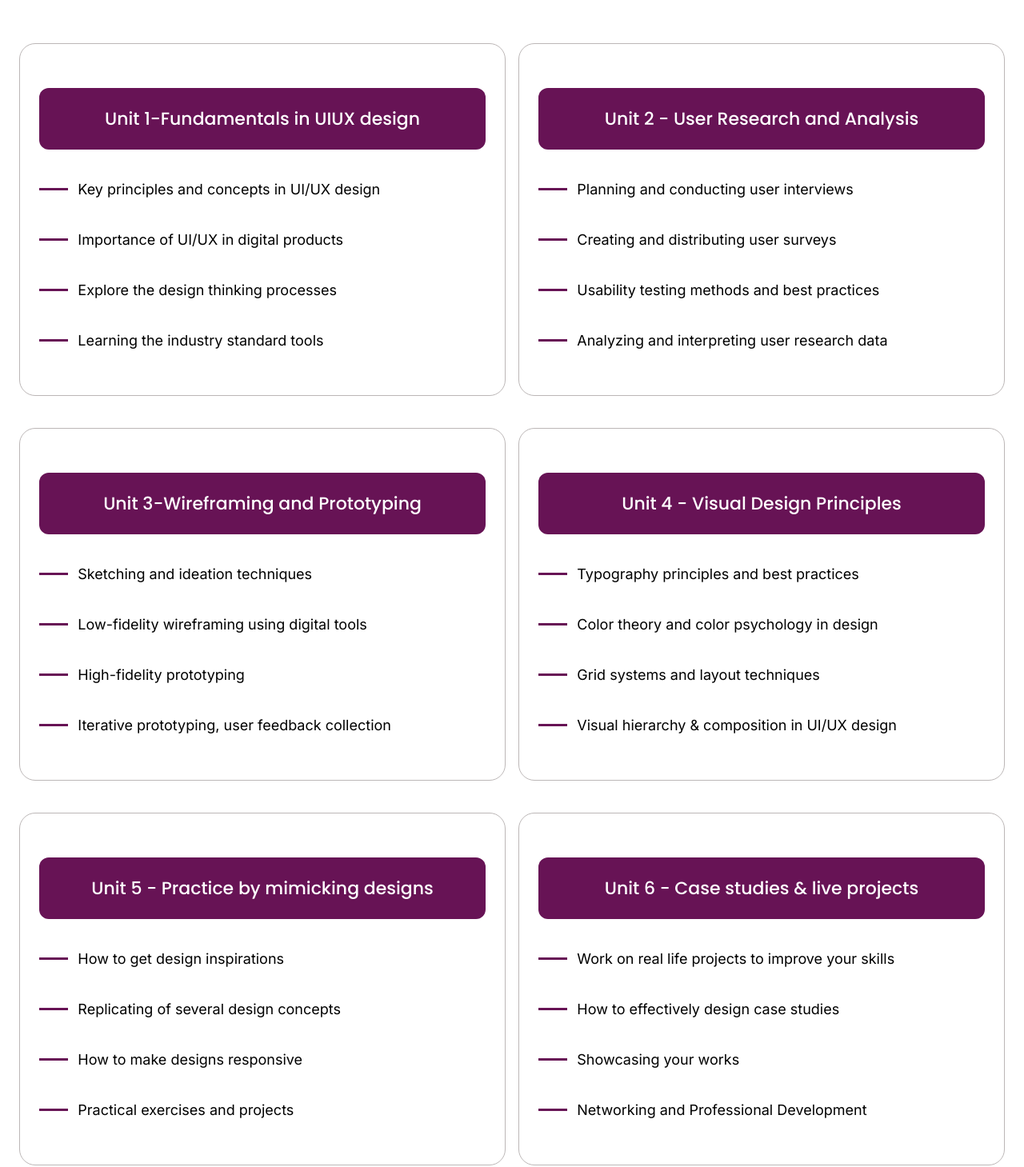
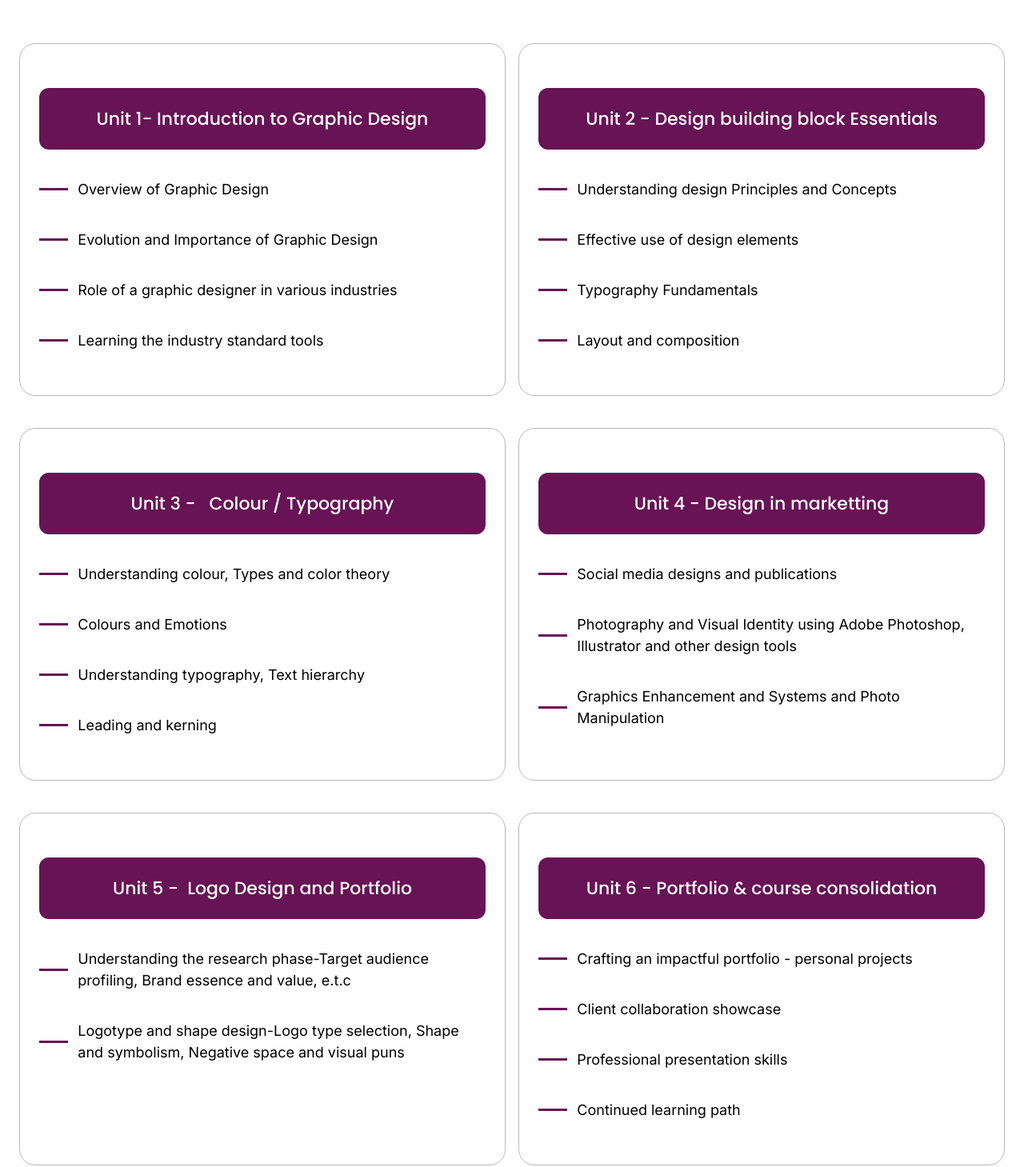
Before and after one commit to Jibs-Jibz/lex-designs-academy, a Next.js app: page /courses/graphics-design in a window 1280 px wide. Shown: the part 1734-3193 px from the top of the page at 80% size. Built offline with nearby package versions, Linux system fonts and the light colour scheme.

Commit message:
update graphics course content

```diff
--- a/src/components/courses/Section2.jsx
+++ b/src/components/courses/Section2.jsx
@@ -19,13 +19,13 @@ const Section2 = ({ element, index, openModal }) => {
       </h2>
       <div className=" grid grid-cols-3 2xl:grid-cols-2 justify-items-stretch   items-center md:grid-cols-1 gap-4  gap-y-10 lg:gap-y-6 w-full  ">
         {element.courseContent.map((item, index) => (
-          <div className=" px-[4%] xl:px-[3%] rounded-[20px] w-full justify-self-center border border-[#BCB7B7] max-w-[639px] md:w-full py-[55px] lg:py-[30px] flex flex-col  gap-9 lg:gap-6 ">
+          <div className="h-full px-[4%] xl:px-[3%] rounded-[20px] w-full justify-self-center border border-[#BCB7B7] max-w-[639px] md:w-full py-[55px] lg:py-[30px] flex flex-col  gap-9 lg:gap-6 ">
             <div className=" py-[22px] lg:py-[18px] xs:px-4 xs:text-center flex justify-center rounded-xl bg-lexPrimary text-white text-[24px] cs1:text-[22px] xl:text-lg lg:text-base md:text-base font-medium  ">
               {item.title}
             </div>
             {item.data.map((single, index) => (
-              <div className=" flex gap-3 lg:gap-1 items-center ">
-                <div className="  xl:w-[30px] lg:w-[20px] md:w-[10px] w-[36px] h-[3px] bg-lexPrimary  " />
+              <div className="  flex gap-3 lg:gap-1 items-center ">
+                <div className="  xl:min-w-[30px] lg:min-w-[20px] md:min-w-[10px] min-w-[36px] !h-fit !min-h-[3px] bg-lexPrimary  " />
                 <p className="   text-[18px] xl:text-base lg:text-sm flex gap-3 md:gap-2 items-center ">
                   {single}
                 </p>
--- a/src/constants/index.js
+++ b/src/constants/index.js
@@ -169,6 +169,7 @@ export const UIUXDESIGNDATA = [
     },
 ]
 
+
 export const GRAPHICSDESIGNDATA = [
     {
         name: "Graphics",
@@ -194,56 +195,53 @@ export const GRAPHICSDESIGNDATA = [
         courseOverview: "Our graphics design course gives an opportunity for you to cultivate and polish your design abilities. Through the course, you will gain deep knowledge design principles and other key elements that are vital to the field of graphic design. ",
         courseContent: [
             {
-                title: "Unit 1-Fundamentals in UIUX design ",
+                title: "Unit 1- Introduction to Graphic Design ",
                 data: [
-                    " Key principles and concepts in UI/UX design ",
-                    " Importance of UI/UX in digital products ",
-                    " Explore the design thinking processes ",
-                    " Learning the industry standard tools   "
+                    " Overview of Graphic Design ",
+                    " Evolution and Importance of Graphic Design ",
+                    " Role of a graphic designer in various industries ",
+                    " Learning the industry standard tools  ",
                 ]
             }, {
-                title: " Unit 2 - User Research and Analysis",
+                title: " Unit 2 - Design building block Essentials",
                 data: [
-                    " Planning and conducting user interviews ",
-                    " Creating and distributing user surveys ",
-                    "Usability testing methods and best practices ",
-                    "  Analyzing and interpreting user research data "
+                    " Understanding design Principles and Concepts ",
+                    " Effective use of design elements ",
+                    " Typography Fundamentals ",
+                    " Layout and composition ",
                 ]
             },
             {
-                title: " Unit 3-Wireframing and Prototyping ",
+                title: "Unit 3 -   Colour / Typography",
                 data: [
-                    " Sketching and ideation techniques ",
-                    " Low-fidelity wireframing using digital tools ",
-                    " High-fidelity prototyping ",
-                    " Iterative prototyping, user feedback collection  "
+                    "Understanding colour, Types and color theory",
+                    "Colours and Emotions ",
+                    "Understanding typography, Text hierarchy ",
+                    "Leading and kerning ",
                 ]
             },
             {
-                title: " Unit 4 - Visual Design Principles",
+                title: "Unit 4 - Design in marketting ",
                 data: [
-                    " Typography principles and best practices ",
-                    " Color theory and color psychology in design ",
-                    " Grid systems and layout techniques ",
-                    " Visual hierarchy & composition in UI/UX design  "
+                    "Social media designs and publications",
+                    "Photography and Visual Identity using Adobe Photoshop, Illustrator and other design tools",
+                    " Graphics Enhancement and Systems and Photo Manipulation  ",
                 ]
             },
             {
-                title: "Unit 5 - Practice by mimicking designs ",
+                title: "Unit 5 -  Logo Design and Portfolio ",
                 data: [
-                    " How to get design inspirations ",
-                    " Replicating of several design concepts ",
-                    " How to make designs responsive ",
-                    "  Practical exercises and projects "
+                    "Understanding the research phase-Target audience profiling, Brand essence and value, e.t.c  ",
+                    " Logotype and shape design-Logo type selection, Shape and symbolism, Negative space and visual puns ",
                 ]
             },
             {
-                title: "Unit 6 - Case studies & live projects ",
+                title: "Unit 6 - Portfolio & course consolidation ",
                 data: [
-                    " Work on real life projects to improve your skills ",
-                    " How to effectively design case studies ",
-                    " Showcasing your works  ",
-                    " Networking and Professional Development  "
+                    " Crafting an impactful portfolio - personal projects ",
+                    " Client collaboration showcase ",
+                    " Professional presentation skills ",
+                    " Continued learning path ",
                 ]
             },
         ]
```
